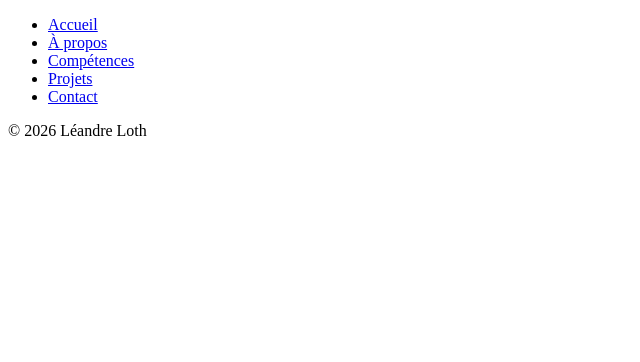
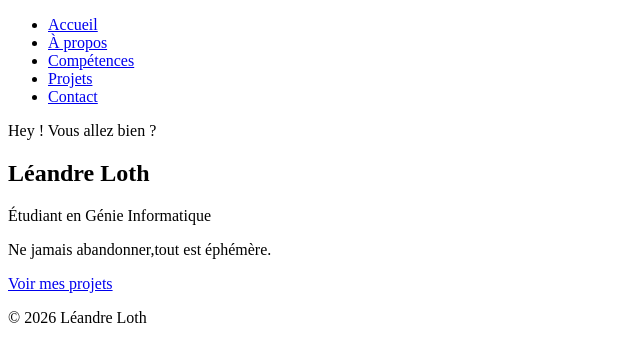
Before and after one commit to LeandreMampouele/Portfolio, a plain HTML site: page index.html in a window 1280 px wide. Shown: the whole page, without its empty margins (0-640 px from the left). Drawn offline with Linux system fonts and the light colour scheme.

Commit message:
Ajout de la section hero sur la page d'accueil

```diff
--- a/index.html
+++ b/index.html
@@ -19,7 +19,13 @@
         </nav>
     </header>
     <main>
-
+        <section class="hero">
+            <p class="intro">Hey ! Vous allez bien ?</p>
+            <h1>Léandre Loth</h1>
+            <p class="role">Étudiant en Génie Informatique</p>
+            <p class="slogan">Ne jamais abandonner,tout est éphémère.</p>
+            <a href="projets.html" class="btn">Voir mes projets</a>
+        </section>
     </main>
     <footer>
         <p>&copy; 2026 Léandre Loth</p>
```
